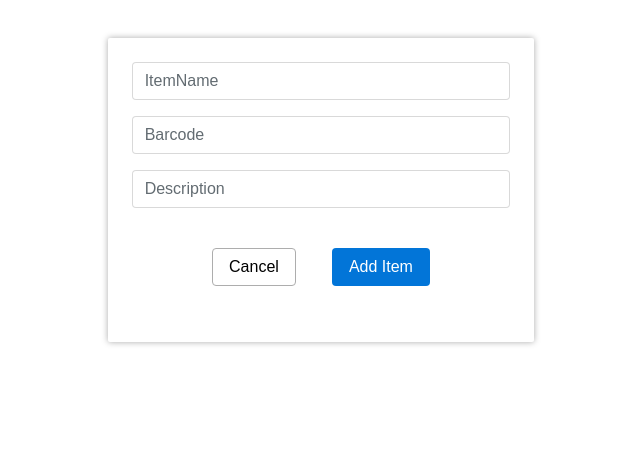
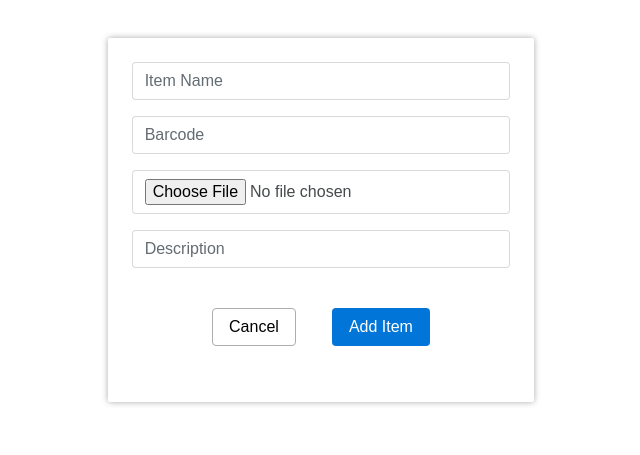
Before and after one commit to MagiShi/CrunchApp, a Flask app: page /addItem in a window 1280 px wide. Shown: the part 56-511 px from the top of the page, without its empty margins (319-959 px from the left). Run offline with Flask 2, Linux system fonts and the light colour scheme; some libraries are stand-ins or nearby versions; some web fonts are replaced.

Commit message:
Added rough photo input

```diff
--- a/templates/addItem.html
+++ b/templates/addItem.html
@@ -53,12 +53,17 @@
             <form method=POST action='/postaddItem.html'>
                 <!--ITEM NAME INPUT-->
                 <div class="form-group">
-                    <input type="text" name="itemname" class="form-control" id="inputItemName" placeholder="ItemName">
+                    <input type="text" name="itemname" class="form-control" id="inputItemName" placeholder="Item Name">
                 </div>
 
                 <!--BARCODE INPUT-->
                 <div class="form-group">
                     <input type="text" name="barcode" class="form-control" id="inputBarcode" placeholder="Barcode">
+                </div>
+
+                <!--PHOTO UPLOAD-->
+                <div class="form-group">
+                    <input type="file" name="photo1" accept="image/*" class="form-control" id="inputPhoto" placeholder="Photo">
                 </div>
 
                 <!--DESCRIPTION INPUT-->
```
